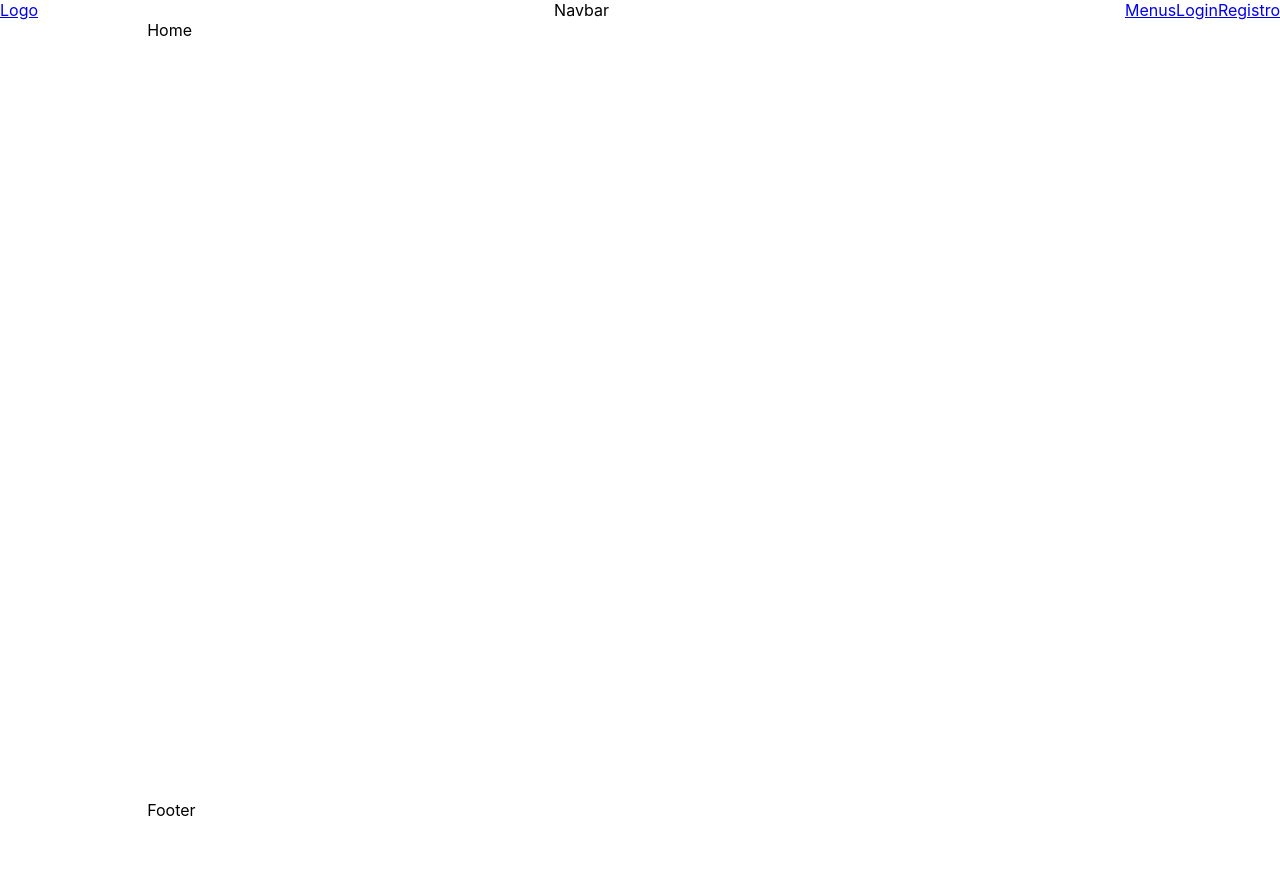
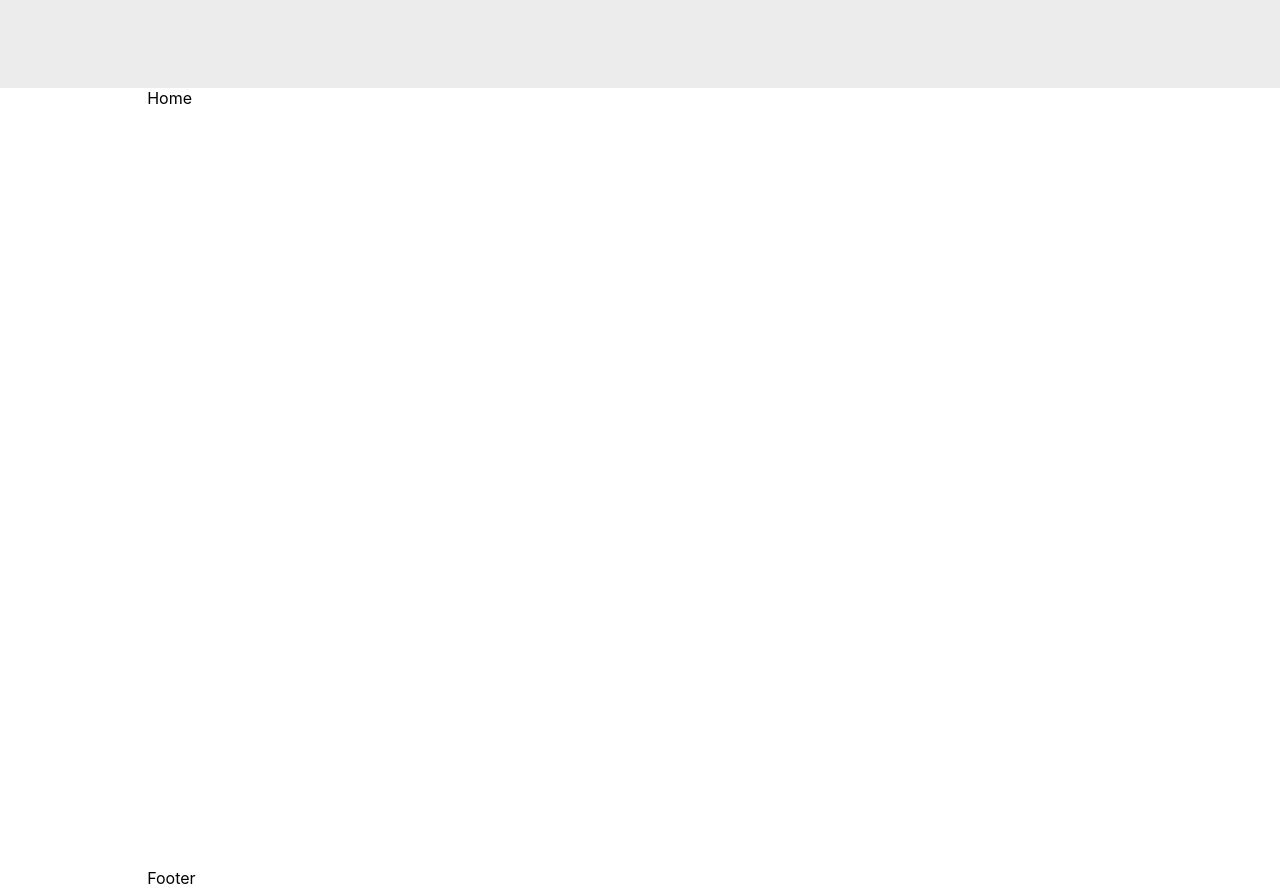
Before and after one commit to Oriana10/Santero, a JavaScript app in the folder frontend/: page / in a window 1280 px wide. Before the commit the page ends 820 px from the top, so only its background shows below. Built offline with nearby package versions, Linux system fonts and the light colour scheme.

Commit message:
update: minor changes in Header

```diff
--- a/frontend/src/components/layout/Header.js
+++ b/frontend/src/components/layout/Header.js
@@ -1,16 +1,12 @@
-import { Link } from 'react-router-dom';
+// import Navbar from './Navbar/Navbar';
+
 import styles from './Header.module.css';
 
 function Header() {
   return (
     <div className={styles.header}>
-      <Link to="/">Logo</Link>
-      <div>Navbar</div>
-      <div>
-        <Link to="/menus">Menus</Link>
-        <Link to="/login">Login</Link>
-        <Link to="/registro">Registro</Link>
-      </div>
+      {/* <Navbar /> */}
+      {/** Hero */}
     </div>
   );
 }
--- a/frontend/src/components/layout/Header.module.css
+++ b/frontend/src/components/layout/Header.module.css
@@ -1,4 +1,15 @@
 .header {
+  position: relative;
   display: flex;
   justify-content: space-between;
+  background-color: var(--bg-color);
+  padding: 64px 16px 24px;
 }
+
+.container {
+  margin: 0 auto;
+  width: 1284px;
+  padding: 0;
+  display: flex;
+  align-items: center;
+}
```
